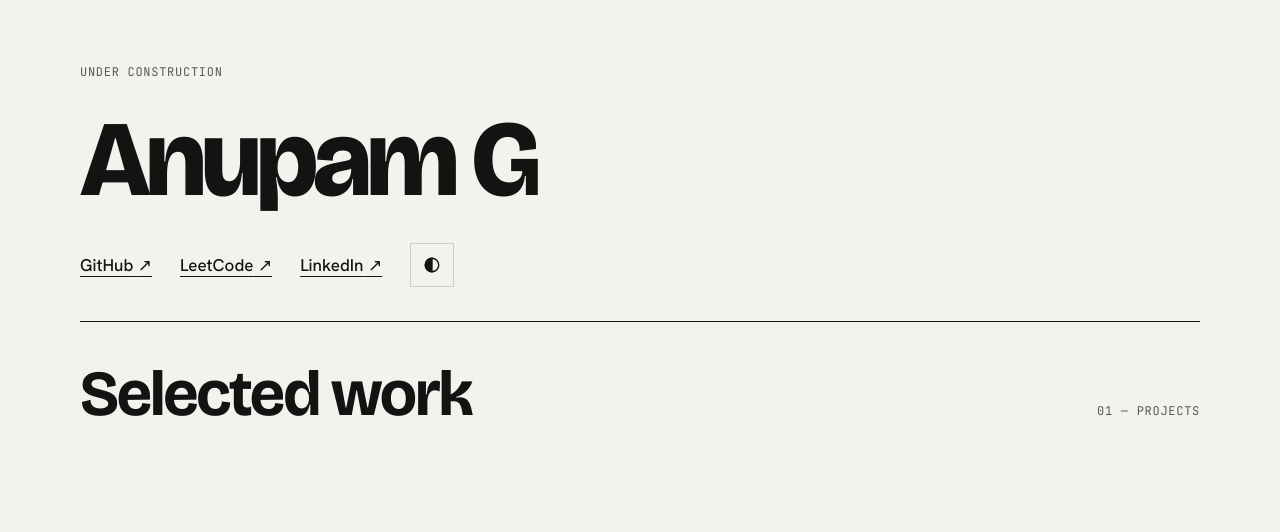
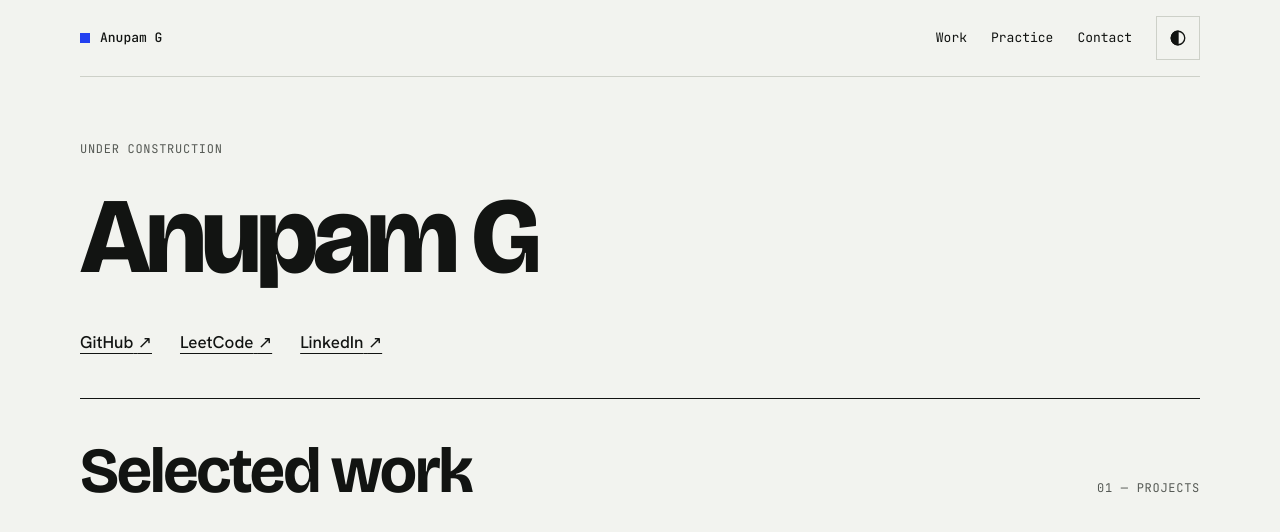
Before and after one commit to g-anupam/Portfolio-Website, a Next.js app: page / in a window 1280 px wide. Shown: the top 532 px of the page. Built offline with nearby package versions, Linux system fonts and the light colour scheme; no server answers.

Commit message:
Add site header with nav and theme toggle
Co-Authored-By: Claude Opus 5.5 <noreply@anthropic.com>

```diff
--- a/src/app/layout.tsx
+++ b/src/app/layout.tsx
@@ -4,6 +4,7 @@ import {
   Hanken_Grotesk,
   JetBrains_Mono,
 } from "next/font/google";
+import { Header } from "@/components/Header";
 import { site } from "@/lib/site";
 import { themeInitScript } from "@/lib/theme";
 import "./globals.css";
@@ -59,6 +60,7 @@ export default function RootLayout({ children }: LayoutProps<"/">) {
         <script dangerouslySetInnerHTML={{ __html: themeInitScript }} />
       </head>
       <body className="flex min-h-full flex-col font-sans text-[17px] leading-[1.55]">
+        <Header />
         {children}
       </body>
     </html>
--- a/src/app/page.tsx
+++ b/src/app/page.tsx
@@ -2,7 +2,6 @@ import { ArrowLink } from "@/components/ArrowLink";
 import { Container } from "@/components/Container";
 import { Label } from "@/components/Label";
 import { SectionHeader } from "@/components/SectionHeader";
-import { ThemeToggle } from "@/components/ThemeToggle";
 import { site } from "@/lib/site";
 
 export default function Home() {
@@ -17,7 +16,6 @@ export default function Home() {
           <ArrowLink href={site.links.github}>GitHub</ArrowLink>
           <ArrowLink href={site.links.leetcode}>LeetCode</ArrowLink>
           <ArrowLink href={site.links.linkedin}>LinkedIn</ArrowLink>
-          <ThemeToggle />
         </div>
         <div className="border-ink border-t pt-10">
           <SectionHeader title="Selected work" label="01 — Projects" />
--- /dev/null
+++ b/src/components/Header.tsx
@@ -0,0 +1,46 @@
+import Link from "next/link";
+import { site } from "@/lib/site";
+import { Container } from "./Container";
+import { ThemeToggle } from "./ThemeToggle";
+
+const navItems = [
+  { href: "/#work", label: "Work" },
+  { href: "/#practice", label: "Practice" },
+  { href: "/#contact", label: "Contact" },
+];
+
+export function Header() {
+  return (
+    <header>
+      <Container>
+        {/* Phone: name and toggle on one row, links below. Wider: one row. */}
+        <div className="border-rule flex flex-wrap items-center gap-x-6 border-b py-3.5 font-mono text-[13px]">
+          <Link
+            href="/#top"
+            className="flex items-center gap-2.5 py-3.5 font-medium"
+          >
+            <span aria-hidden="true" className="bg-accent block size-2.5" />
+            {site.name}
+          </Link>
+          <nav
+            aria-label="Primary"
+            className="order-3 flex basis-full flex-wrap items-center gap-x-6 sm:order-none sm:ml-auto sm:basis-auto"
+          >
+            {navItems.map((item) => (
+              <Link
+                key={item.href}
+                href={item.href}
+                className="py-3.5 decoration-1 underline-offset-[5px] hover:underline"
+              >
+                {item.label}
+              </Link>
+            ))}
+          </nav>
+          <div className="ml-auto sm:ml-0">
+            <ThemeToggle />
+          </div>
+        </div>
+      </Container>
+    </header>
+  );
+}
```
